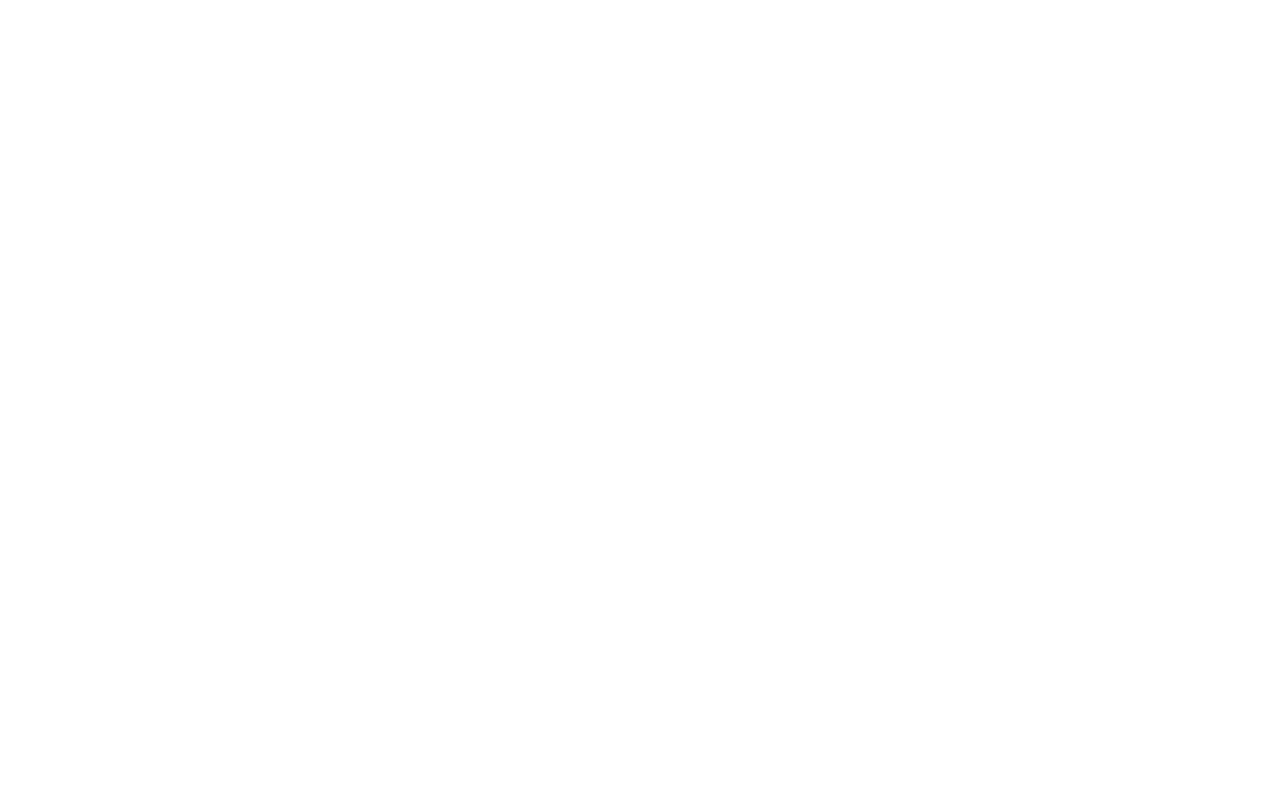
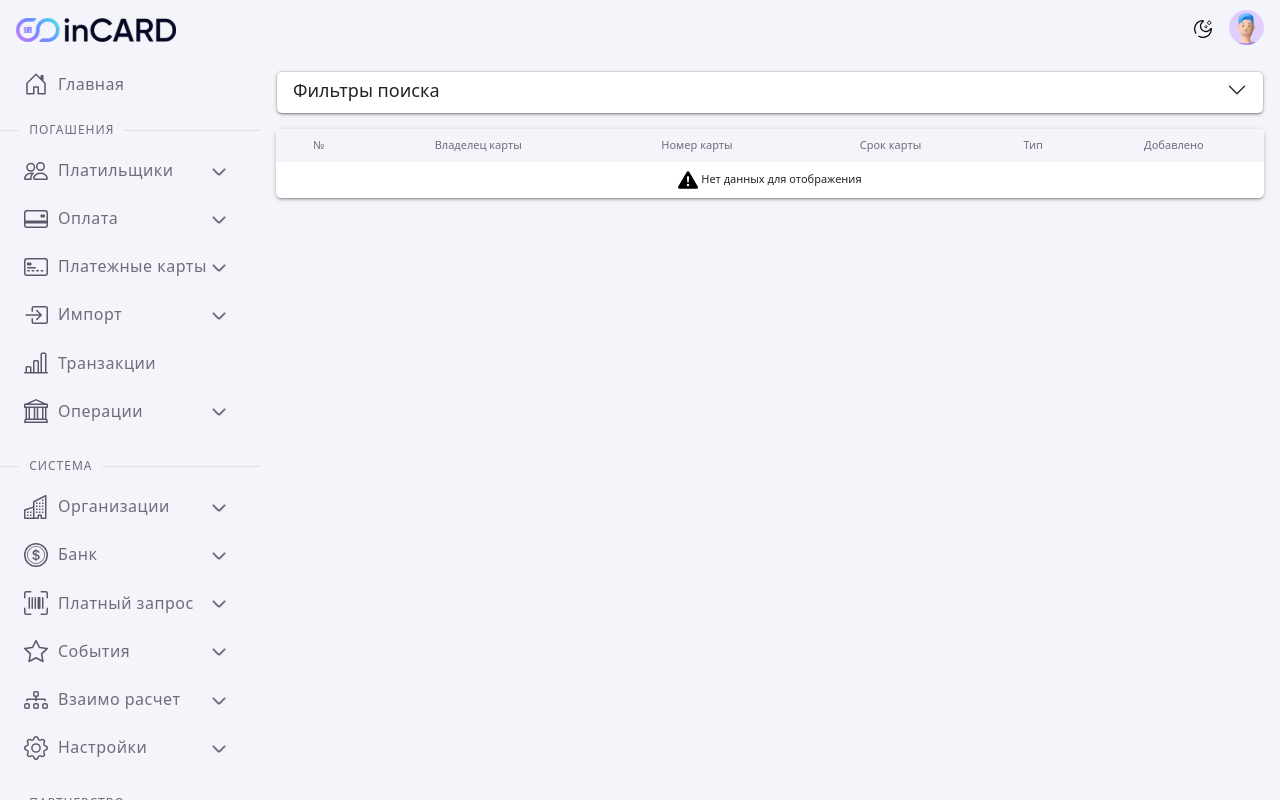
Before and after one commit to shokhrukh7oo7/inCard, a Vue app in the folder inCard/: page /cards/added in a window 1280 px wide. Before the commit this address had no page. Built offline with nearby package versions, Linux system fonts and the light colour scheme; what vue3-apexcharts would draw is missing.

Commit message:
payment cards continue

```diff
--- a/inCard/src/assets/css/main.css
+++ b/inCard/src/assets/css/main.css
@@ -164,7 +164,8 @@
 }
 
 .dark .sidebar .menu-item .menu-link img,
-.dark .sidebar .menu-item .submenu .submenu-link img {
+.dark .sidebar .menu-item .submenu .submenu-link img,
+.dark .warning-image {
   filter: brightness(0) invert(1);
 }
 .dark .sidebar .menu-item .menu-link:hover,
--- a/inCard/src/components/BaseTable.vue
+++ b/inCard/src/components/BaseTable.vue
@@ -38,6 +38,7 @@
 
                 <tr v-if="!data.length">
                     <td :colspan="columns.length" class="no-data">
+                        <img class="warning-image" src="../assets/images/warning.svg" alt="image">
                         Нет данных для отображения
                     </td>
                 </tr>
--- a/inCard/src/components/MainSidebar.vue
+++ b/inCard/src/components/MainSidebar.vue
@@ -90,7 +90,7 @@
             {
                 label: 'Отклоненные карты',
                 icon: new URL('../assets/images/sidebar/circle.svg', import.meta.url).href,
-                route: '/cards/disabled'
+                route: '/cards/rejected'
             },
             {
                 label: 'Неопознанные карты',
--- a/inCard/src/router/index.js
+++ b/inCard/src/router/index.js
@@ -63,6 +63,24 @@
           component: () => import('@/views/payment-cards/AllCards.vue'),
           props: true,
         },
+        {
+          path: '/cards/added',
+          name: 'AddedCards',
+          component: () => import('@/views/payment-cards/AddedCards.vue'),
+          props: true,
+        },
+        {
+          path: '/cards/rejected',
+          name: 'RejectedCards',
+          component: () => import('@/views/payment-cards/RejectedCards.vue'),
+          props: true,
+        },
+        {
+          path: '/cards/unidentified',
+          name: 'UnidentifiedCards',
+          component: () => import('@/views/payment-cards/UnidentifiedCards.vue'),
+          props: true,
+        },
       ],
     },
   ],
--- /dev/null
+++ b/inCard/src/views/payment-cards/AddedCards.vue
@@ -0,0 +1,71 @@
+<script setup>
+import { ref } from 'vue';
+import BaseFilter from '@/components/BaseFilter.vue';
+import BaseTable from '@/components/BaseTable.vue';
+
+const allCompanies = [
+    { value: "Все", label: "Все" },
+    { value: "Uzcard", label: "Uzcard" },
+    { value: "Humo", label: "Humo" },
+]
+
+const filterFields = [
+    { type: 'input', model: 'fullName', props: { id: 'fullName', placeholder: 'ФИО' } },
+    { type: 'input', model: 'cardNumber', props: { id: 'cardNumber', placeholder: 'Номер карты' } },
+    { type: 'select', model: 'company', props: { options: allCompanies, placeholder: 'Тип карты' } },
+]
+
+// TABLE
+const columns = [
+    { key: 'id', label: '№' },
+    { key: 'cardOwner', label: 'Владелец карты' },
+    { key: 'cardNumber', label: 'Номер карты' },
+    { key: 'cardExpiration', label: 'Срок карты' },
+    { key: 'type', label: 'Тип' },
+    { key: 'added', label: 'Добавлено' },
+]
+
+const data = ref([])
+</script>
+
+<template>
+    <div class="all-cards-wrapper">
+        <div class="filter-wrapper">
+            <BaseFilter :fields="filterFields" title="Фильтры поиска"
+                @search="data => console.log('Результаты фильтра:', data)" />
+        </div>
+
+        <div class="all-cards-table-wrapper">
+
+            <div class="table-wrapper">
+                <div class="table-component">
+                    <BaseTable :columns="columns" :data="data">
+                        <!-- Слот для статуса -->
+                        <template #status="{ value }">
+                            <span :class="[
+                                'status-badge',
+                                value === 'Активный' ? 'status-active' :
+                                    value === 'Заблокировано' ? 'status-blocked' : ''
+                            ]">
+                                {{ value }}
+                            </span>
+                        </template>
+
+                        <!-- Слот для СМС -->
+                        <template #sms="{ value }">
+                            <span :class="[
+                                'status-badge',
+                                value === 'Включен' ? 'status-active' :
+                                    value === 'Отключен' ? 'status-blocked' : ''
+                            ]">
+                                {{ value }}
+                            </span>
+                        </template>
+                    </BaseTable>
+                </div>
+            </div>
+        </div>
+    </div>
+</template>
+
+<style scoped></style>
--- /dev/null
+++ b/inCard/src/views/payment-cards/RejectedCards.vue
@@ -0,0 +1,107 @@
+<script setup>
+import { ref } from 'vue';
+import BaseFilter from '@/components/BaseFilter.vue';
+import BaseTable from '@/components/BaseTable.vue';
+import BaseSelect from '@/components/BaseSelect.vue';
+
+// SELECT
+const selectedCompany = ref("")
+const all = [
+    { value: "ACCENT LINE OOO (BOSCH)", label: "ACCENT LINE OOO (BOSCH)" },
+    { value: "ACCENT LINE OOO (BOSCH)", label: "ACCENT LINE OOO (BOSCH)" },
+    { value: "ACCENT LINE OOO (BOSCH)", label: "ACCENT LINE OOO (BOSCH)" },
+]
+
+const allCompanies = [
+    { value: "Все", label: "Все" },
+    { value: "Uzcard", label: "Uzcard" },
+    { value: "Humo", label: "Humo" },
+]
+
+const allStatuses = [
+    { value: 'all', label: 'Все' },
+    { value: 'default', label: 'По умолчанию' },
+    { value: 'addedManually', label: 'Добавлена в ручную' },
+];
+
+const filterFields = [
+    { type: 'input', model: 'pinfl', props: { id: 'pinfl', placeholder: 'ПИНФЛ' } },
+    { type: 'input', model: 'fullName', props: { id: 'fullName', placeholder: 'ФИО' } },
+    { type: 'select', model: 'company', props: { options: allCompanies, placeholder: 'Тип карты' } },
+    { type: 'select', model: 'status', props: { options: allStatuses, placeholder: 'Статус действии карты' } },
+]
+
+// TABLE
+const columns = [
+    { key: 'id', label: '№' },
+    { key: 'pinfl', label: 'ПИНФЛ' },
+    { key: 'cardOwner', label: 'Владелец карты' },
+    { key: 'cardNumber', label: 'Номер карты' },
+    { key: 'phoneNumber', label: 'Номер телефона' },
+    { key: 'status', label: 'Статус' },
+    { key: 'type', label: 'Тип' },
+    { key: 'sms', label: 'СМС' },
+    { key: 'organization', label: 'Организация' },
+    { key: 'added', label: 'Добавлено' },
+]
+
+const data = ref([])
+</script>
+
+<template>
+    <div class="all-cards-wrapper">
+        <div class="filter-wrapper">
+            <BaseFilter :fields="filterFields" title="Фильтры поиска"
+                @search="data => console.log('Результаты фильтра:', data)" />
+        </div>
+
+        <div class="all-cards-table-wrapper">
+            <div class="all-cards-select-wrapper">
+                <BaseSelect v-model="selectedCompany" :options="all" placeholder="ACCENT LINE OOO (BOSCH)" />
+            </div>
+
+
+            <div class="table-wrapper">
+                <div class="table-component">
+                    <BaseTable :columns="columns" :data="data">
+                        <!-- Слот для статуса -->
+                        <template #status="{ value }">
+                            <span :class="[
+                                'status-badge',
+                                value === 'Активный' ? 'status-active' :
+                                    value === 'Заблокировано' ? 'status-blocked' : ''
+                            ]">
+                                {{ value }}
+                            </span>
+                        </template>
+
+                        <!-- Слот для СМС -->
+                        <template #sms="{ value }">
+                            <span :class="[
+                                'status-badge',
+                                value === 'Включен' ? 'status-active' :
+                                    value === 'Отключен' ? 'status-blocked' : ''
+                            ]">
+                                {{ value }}
+                            </span>
+                        </template>
+                    </BaseTable>
+                </div>
+            </div>
+        </div>
+    </div>
+</template>
+
+<style scoped>
+.status-badge {
+    font-weight: 600;
+}
+
+.status-active {
+    color: var(--green);
+}
+
+.status-blocked {
+    color: var(--red);
+}
+</style>
--- /dev/null
+++ b/inCard/src/views/payment-cards/UnidentifiedCards.vue
@@ -0,0 +1,46 @@
+<script setup>
+import BaseFilter from '@/components/BaseFilter.vue';
+
+const allCompanies = [
+    { value: "Все", label: "Все" },
+    { value: "Uzcard", label: "Uzcard" },
+    { value: "Humo", label: "Humo" },
+]
+
+const allStatuses = [
+    { value: 'all', label: 'Все' },
+    { value: 'default', label: 'По умолчанию' },
+    { value: 'addedManually', label: 'Добавлена в ручную' },
+];
+
+const filterFields = [
+    { type: 'input', model: 'pinfl', props: { id: 'pinfl', placeholder: 'ПИНФЛ' } },
+    { type: 'input', model: 'fullName', props: { id: 'fullName', placeholder: 'ФИО' } },
+    { type: 'select', model: 'company', props: { options: allCompanies, placeholder: 'Тип карты' } },
+    { type: 'select', model: 'status', props: { options: allStatuses, placeholder: 'Статус действии карты' } },
+]
+
+</script>
+
+<template>
+    <div class="all-cards-wrapper">
+        <div class="filter-wrapper">
+            <BaseFilter :fields="filterFields" title="Фильтры поиска"
+                @search="data => console.log('Результаты фильтра:', data)" />
+        </div>
+    </div>
+</template>
+
+<style scoped>
+.status-badge {
+    font-weight: 600;
+}
+
+.status-active {
+    color: var(--green);
+}
+
+.status-blocked {
+    color: var(--red);
+}
+</style>
```
Also changed, not shown: inCard/src/assets/images/warning.svg (added).
